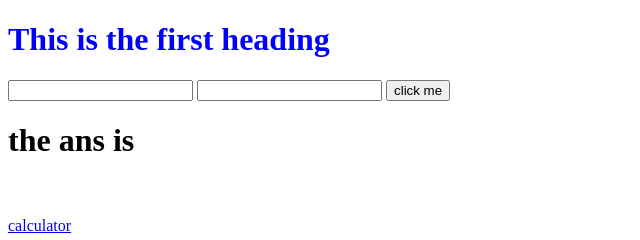
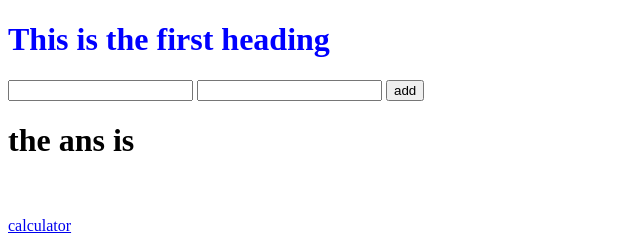
Before and after one commit to ItsTalha0/itsTalha0.github.io, a plain HTML site: page index.html in a window 1280 px wide. Shown: the full height of the page, 0-640 px from the left. Drawn offline with Linux system fonts and the light colour scheme.

Commit message:
Update index.html

```diff
--- a/index.html
+++ b/index.html
@@ -9,7 +9,7 @@
 
 <input id="inputa" type="text">
 <input id="inputb" type="text">
-<button id="bit" type="button"> click me </button>
+<button id="bit" type="button"> add </button>
 <h1 id="h1">  the ans is </h1><br><br>
 <a href="itsTalha0.github.io/calc.html"> calculator </a>
 <script>
```
